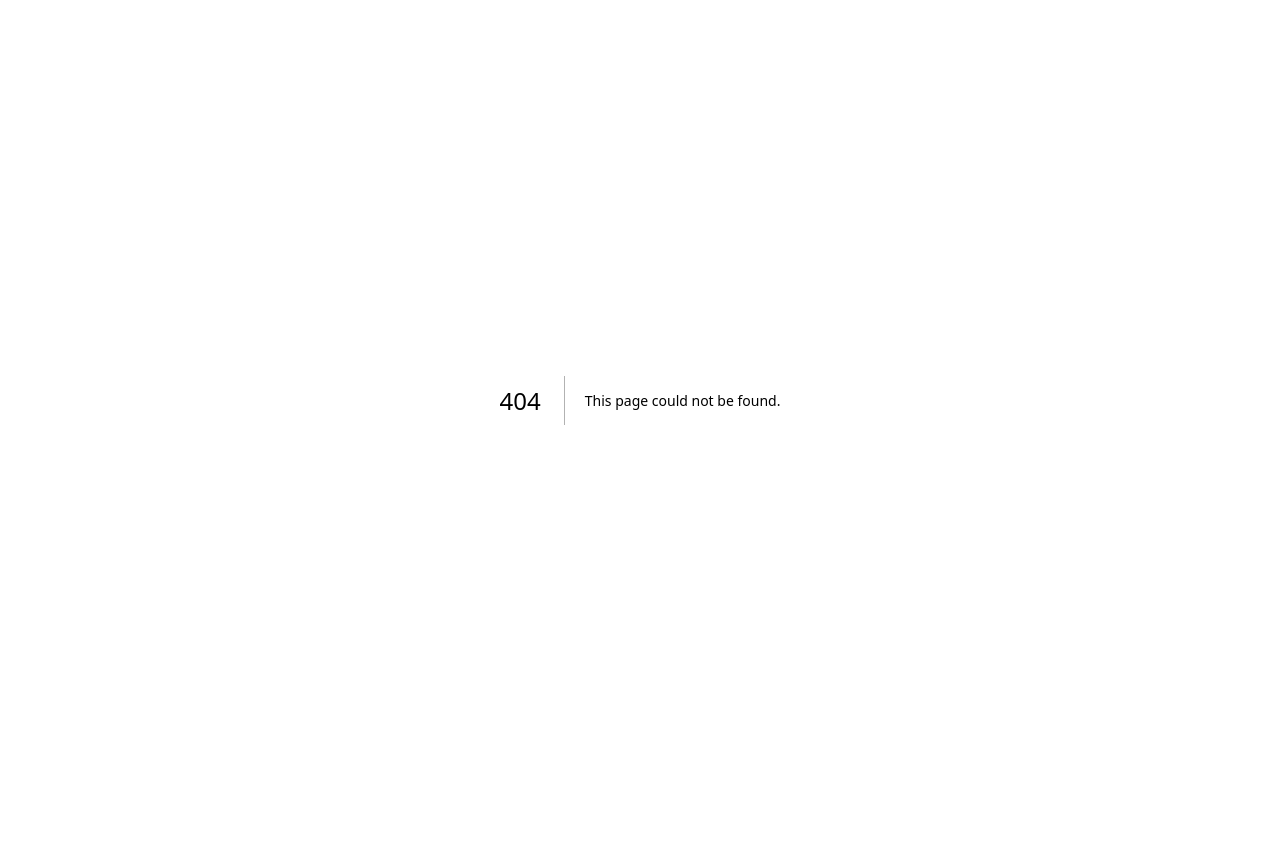
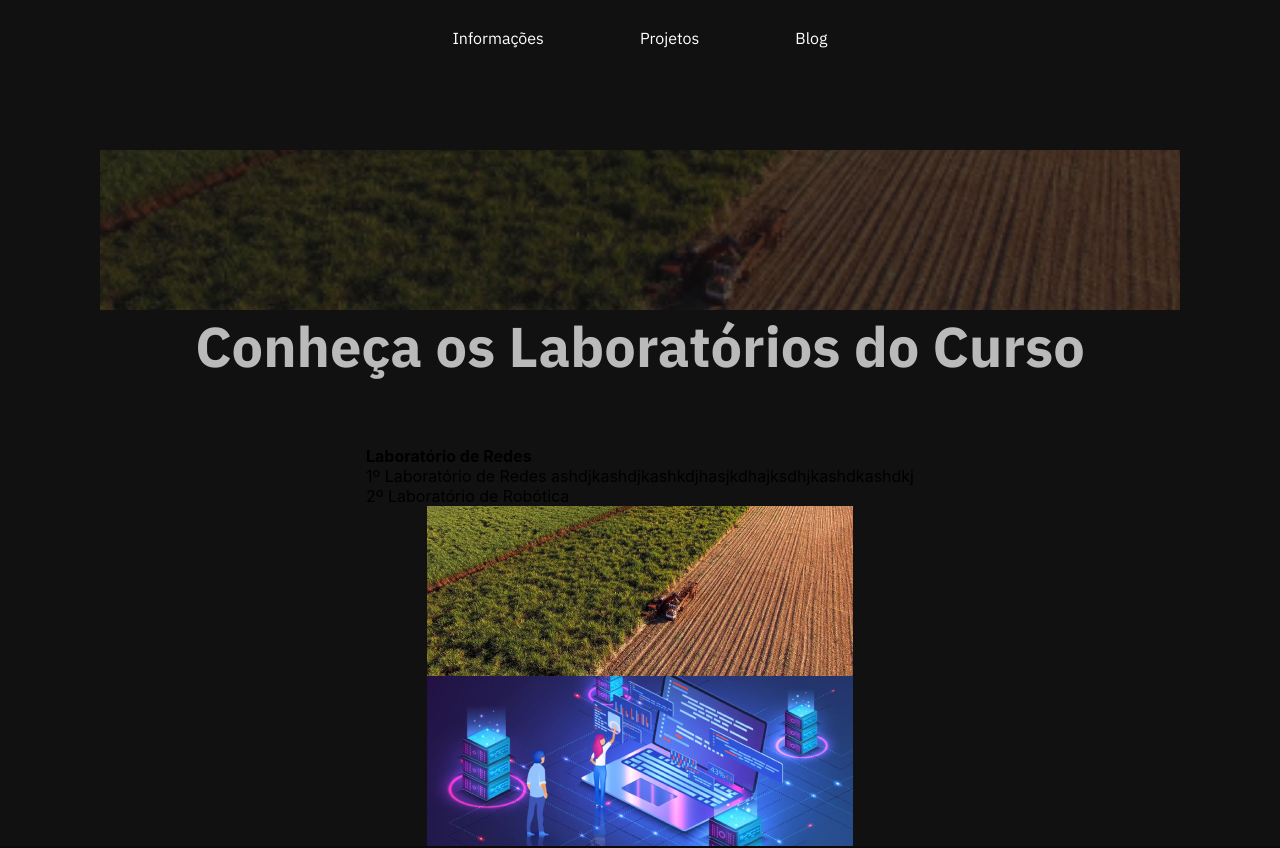
Before and after one commit to adsunifasipe/codeup, a Next.js app: page /blogDetail in a window 1280 px wide. Before the commit this address had no page. Shown: the top 848 px of the page. Before the commit the page ends 800 px from the top, so only its background shows below. Built offline with nearby package versions, Linux system fonts and the light colour scheme.

Commit message:
Alterações JSON e Blog

```diff
--- /dev/null
+++ b/assets/blog.json
@@ -0,0 +1,74 @@
+[
+    {
+        "id":1,
+        "title":"Conheça os Laboratórios do Curso",
+        "summary":"Como o curso se baseia em aulas práticas, nossos laboratórios são essenciais para que isso se cumpra!",
+        "image":"farm.png",
+        "content":"<h4>Laboratório de Redes</h4> 1º Laboratório de Redes ashdjkashdjkashkdjhasjkdhajksdhjkashdkashdkj </br> 2º Laboratório de Robótica",
+        "images":["farm.png", "tech.png"]
+    },
+    {
+        "id":2,
+        "title":"Conheça os Laboratórios do Curso",
+        "summary":"Como o curso se baseia em aulas práticas, nossos laboratórios são essenciais para que isso se cumpra!",
+        "image":"farm.png",
+        "content":"",
+        "images":[]
+    },
+    {
+        "id":3,
+        "title":"Conheça os Laboratórios do Curso",
+        "summary":"Como o curso se baseia em aulas práticas, nossos laboratórios são essenciais para que isso se cumpra!",
+        "image":"farm.png",
+        "content":"",
+        "images":[]
+    },
+    {
+        "id":4,
+        "title":"Conheça os Laboratórios do Curso",
+        "summary":"Como o curso se baseia em aulas práticas, nossos laboratórios são essenciais para que isso se cumpra!",
+        "image":"tech.png",
+        "content":"",
+        "images":[]
+    },
+    {
+        "id":5,
+        "title":"Conheça os Laboratórios do Curso",
+        "summary":"Como o curso se baseia em aulas práticas, nossos laboratórios são essenciais para que isso se cumpra!",
+        "image":"tech.png",
+        "content":"",
+        "images":[]
+    },
+    {
+        "id":6,
+        "title":"Conheça os Laboratórios do Curso",
+        "summary":"Como o curso se baseia em aulas práticas, nossos laboratórios são essenciais para que isso se cumpra!",
+        "image":"tech.png",
+        "content":"",
+        "images":[]
+    },
+    {
+        "id":7,
+        "title":"Conheça os Laboratórios do Curso",
+        "summary":"Como o curso se baseia em aulas práticas, nossos laboratórios são essenciais para que isso se cumpra!",
+        "image":"industry.png",
+        "content":"",
+        "images":[]
+    },
+    {
+        "id":8,
+        "title":"Conheça os Laboratórios do Curso",
+        "summary":"Como o curso se baseia em aulas práticas, nossos laboratórios são essenciais para que isso se cumpra!",
+        "image":"industry.png",
+        "content":"",
+        "images":[]
+    },
+    {
+        "id":9,
+        "title":"Conheça os Laboratórios do Curso",
+        "summary":"Como o curso se baseia em aulas práticas, nossos laboratórios são essenciais para que isso se cumpra!",
+        "image":"industry.png",
+        "content":"",
+        "images":[]
+    }
+]
--- a/components/Post.tsx
+++ b/components/Post.tsx
@@ -9,7 +9,7 @@ interface PostProps {
 
 export default function Post({ id, title, summary, imageUrl }: PostProps) {
   return (
-    <div className={styles.box}>
+    <div onClick={() => window.location.href="blogDetail?id="+id} className={styles.box}>
       <div
         className={styles.image}
         style={{
--- a/package.json
+++ b/package.json
@@ -12,6 +12,7 @@
     "@types/node": "18.11.9",
     "@types/react": "18.0.25",
     "@types/react-dom": "18.0.9",
+    "@types/react-html-parser": "^2.0.2",
     "@types/react-modal": "^3.13.1",
     "@types/react-scroll": "^1.8.5",
     "eslint": "8.28.0",
@@ -19,6 +20,7 @@
     "next": "13.0.4",
     "react": "18.2.0",
     "react-dom": "18.2.0",
+    "react-html-parser": "^2.0.2",
     "react-modal": "^3.16.1",
     "react-scroll": "^1.8.8",
     "typescript": "4.9.3"
--- /dev/null
+++ b/pages/blogDetail/index.tsx
@@ -0,0 +1,46 @@
+import Footer from '../../components/Footer'
+import Header from '../../components/Header'
+
+import styles from '../../styles/pages/BlogDetail.module.css'
+
+import blogJson from '../../assets/blog.json';
+import ReactHtmlParser from 'react-html-parser';
+import { useRouter } from 'next/router';
+
+export default function Matriz() {
+
+    var router = useRouter();
+
+    const post = blogJson.find(item => item.id == (router.query["id"]||1))
+
+    return (
+        <div className={styles.main}>
+            <Header />
+
+            <div className={styles.container}>
+
+                <div
+                    className={styles.image}
+                    style={{
+                        backgroundImage: `url(/assets/posts/${post?.image})`,
+                    }}
+                />
+
+                <h3>
+                    { post?.title }
+                </h3>
+
+                <div className={styles.posts}>
+                    { ReactHtmlParser (post?.content || '') }
+                </div>
+
+                {post?.images.map(image => (
+                    <img src={`../../assets/posts/${image}`}></img>
+                ))}
+
+            </div>
+
+            <Footer />
+        </div>
+    )
+}
--- /dev/null
+++ b/styles/pages/BlogDetail.module.css
@@ -0,0 +1,67 @@
+.main {
+    min-height: 100vh;
+    background-color: var(--background-default);
+    padding-top: 150px;
+  }
+
+  .image {
+    width: 1080px;
+    height: 10rem;
+    background-position: center;
+    background-size: cover;
+    opacity: 30%;
+  }
+
+  .main .container {
+    max-width: 1080px;
+    width: 100%;
+    margin: 0 auto;
+
+    display: flex;
+    flex-direction: column;
+    justify-content: center;
+    align-items: center;
+  }
+
+  .main .container h3 {
+    width: 100%;
+    font-family: IBM_SANS_BOLD;
+    font-size: 3.5rem;
+
+    position: relative;
+    display: flex;
+    align-items: center;
+    justify-content: center;
+    color: var(--text-color);
+    margin-bottom: 4rem;
+    cursor: pointer;
+  }
+
+  .main .container h1 img {
+    position: absolute;
+    left: 0;
+  }
+
+  .main .container table {
+    width: 100%;
+
+    border-collapse: collapse;
+
+    font-family: IBM_SANS_BOLD;
+    font-size: 0.75rem;
+    color: var(--text-color);
+  }
+
+  .main .container table,
+  .main .container td {
+    border: 1px solid var(--contrast-color);
+    padding: 1.5rem 0.5rem;
+    vertical-align: middle;
+    text-align: center;
+    max-width: 400px;
+  }
+
+  .main .container table .table__header td {
+    padding: 8px;
+    white-space: nowrap;
+  }
```
Also changed, not shown: assets/blog-home.json (added, +20 -0 lines), pages/blog/index.tsx (+21 -42 lines), pages/index.tsx (+17 -5 lines), 1 other file (tests, documents, lock files or other folders).
